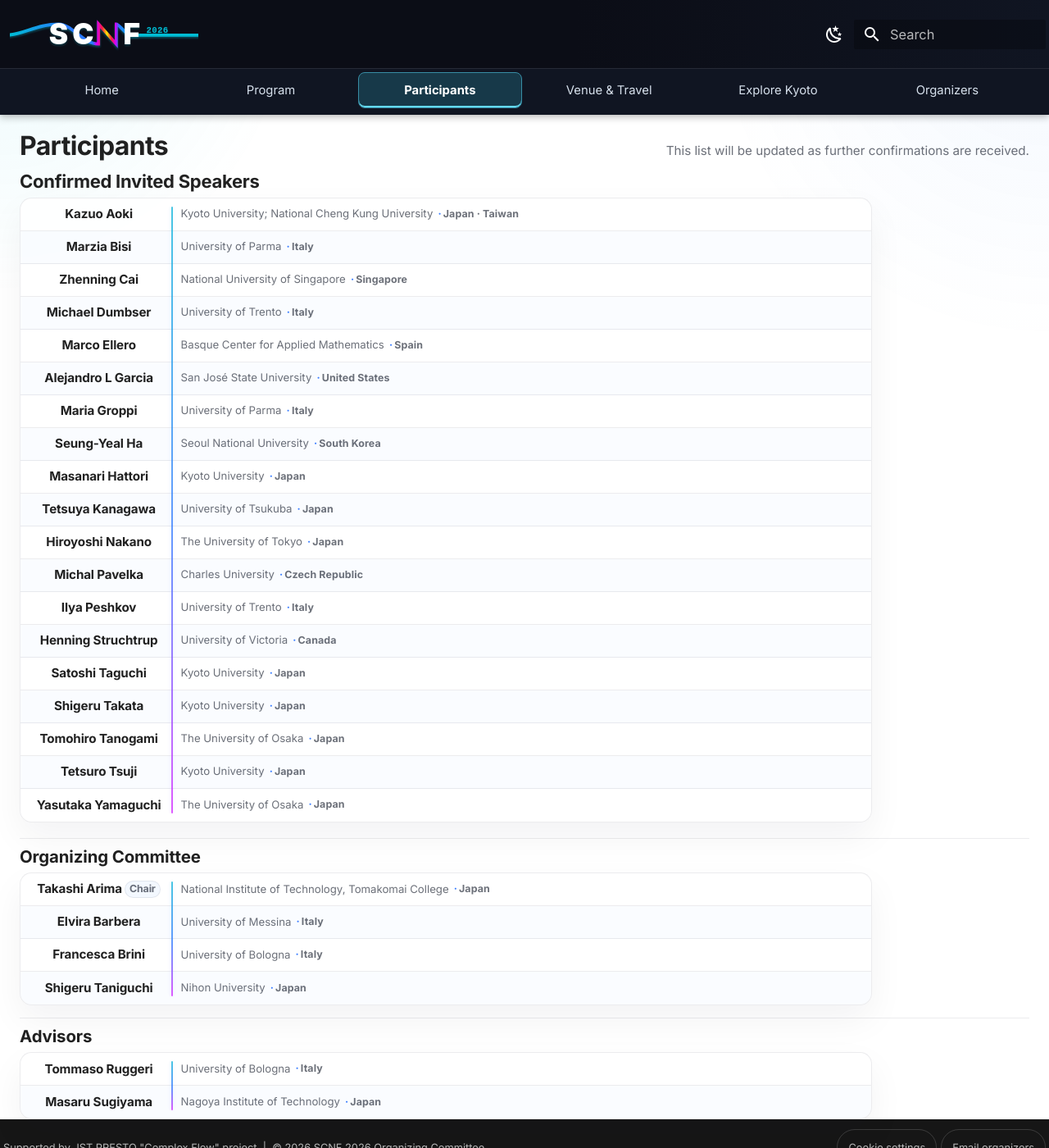
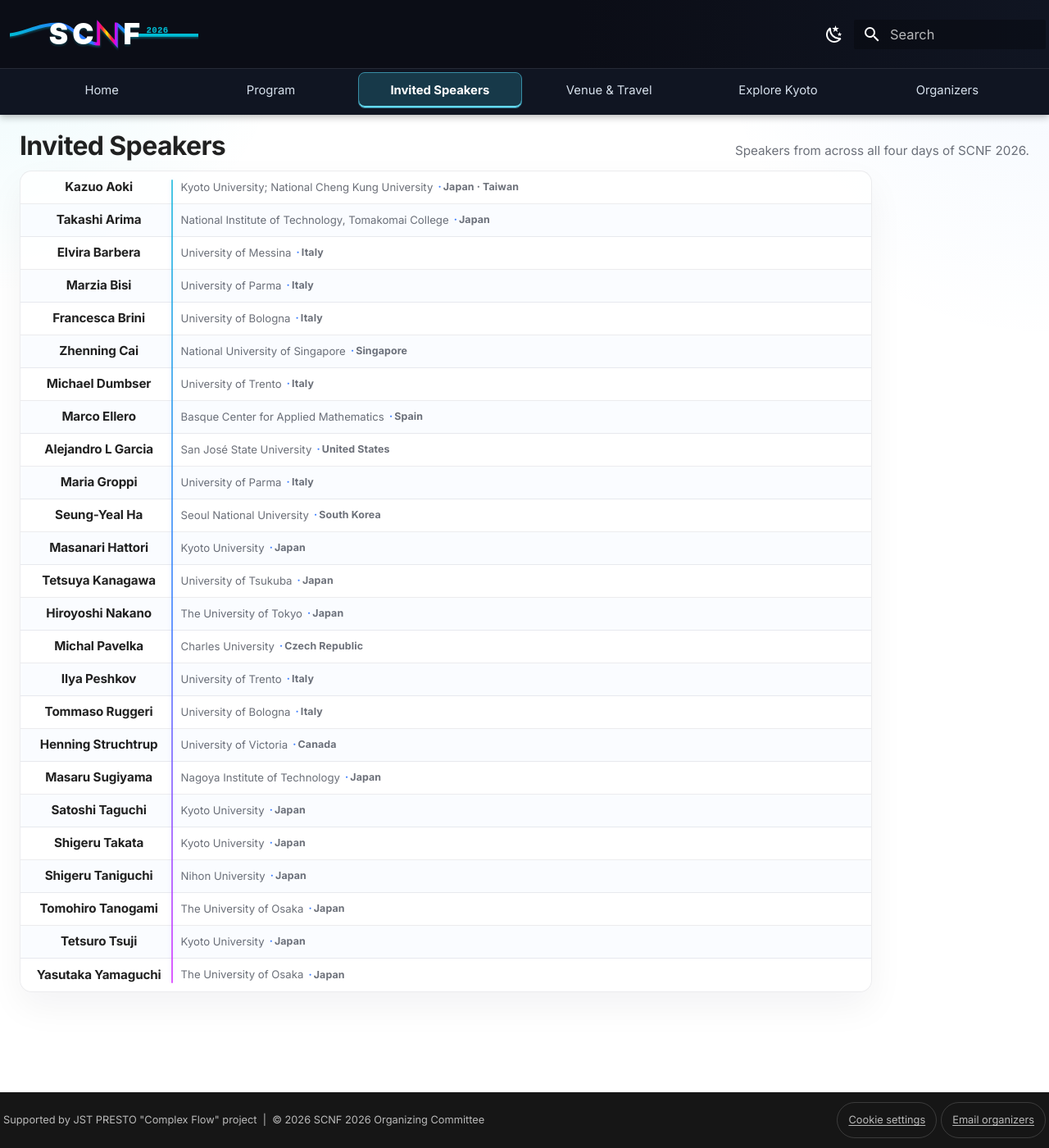
Before and after one commit to SCNF2026/scnf2026.github.io, an MkDocs documentation site: the page built from docs/participants.md, in a window 1280 px wide and 1400 px high. Shown: the whole window at 82% size. Built offline with MkDocs 1.6.1 and Material for MkDocs 9.7.7, drawn with Linux system fonts in a browser that asks for light colours.

Commit message:
20261014-3

```diff
--- a/docs/participants.md
+++ b/docs/participants.md
@@ -1,138 +1,118 @@
 ---
+title: "Invited Speakers"
+description: "Invited speakers from across all four days of SCNF 2026."
 hide:
   - toc
 ---
 
 <header class="participants-title-row" markdown>
 
-# Participants { #participants .no-permalink }
+# Invited Speakers { #participants .no-permalink }
 
-  <p class="page-lead page-lead--compact">This list will be updated as further confirmations are received.</p>
+  <p class="page-lead page-lead--compact">Speakers from across all four days of SCNF 2026.</p>
 </header>
 
-<section class="people-section" aria-labelledby="confirmed-invited-speakers">
-  <div class="people-section__header">
-    <h2 id="confirmed-invited-speakers">Confirmed Invited Speakers</h2>
-  </div>
-
+<section id="confirmed-invited-speakers" class="people-section" aria-labelledby="participants">
   <ul class="people-grid people-grid--compact" role="list">
     <li class="person-card person-card--multi-affiliation">
-      <h3 id="kazuo-aoki" class="person-card__name">Kazuo Aoki</h3>
+      <h2 id="kazuo-aoki" class="person-card__name">Kazuo Aoki</h2>
       <p class="person-card__meta"><span class="person-card__affiliation">Kyoto University; National Cheng Kung University</span> <small class="person-card__country">Japan · Taiwan</small></p>
     </li>
     <li class="person-card">
-      <h3 id="marzia-bisi" class="person-card__name">Marzia Bisi</h3>
+      <h2 id="takashi-arima" class="person-card__name">Takashi Arima</h2>
+      <p class="person-card__meta"><span class="person-card__affiliation">National Institute of Technology, Tomakomai College</span> <small class="person-card__country">Japan</small></p>
+    </li>
+    <li class="person-card">
+      <h2 id="elvira-barbera" class="person-card__name">Elvira Barbera</h2>
+      <p class="person-card__meta"><span class="person-card__affiliation">University of Messina</span> <small class="person-card__country">Italy</small></p>
+    </li>
+    <li class="person-card">
+      <h2 id="marzia-bisi" class="person-card__name">Marzia Bisi</h2>
       <p class="person-card__meta"><span class="person-card__affiliation">University of Parma</span> <small class="person-card__country">Italy</small></p>
     </li>
     <li class="person-card">
-      <h3 id="zhenning-cai" class="person-card__name">Zhenning Cai</h3>
+      <h2 id="francesca-brini" class="person-card__name">Francesca Brini</h2>
+      <p class="person-card__meta"><span class="person-card__affiliation">University of Bologna</span> <small class="person-card__country">Italy</small></p>
+    </li>
+    <li class="person-card">
+      <h2 id="zhenning-cai" class="person-card__name">Zhenning Cai</h2>
       <p class="person-card__meta"><span class="person-card__affiliation">National University of Singapore</span> <small class="person-card__country">Singapore</small></p>
     </li>
     <li class="person-card">
-      <h3 id="michael-dumbser" class="person-card__name">Michael Dumbser</h3>
+      <h2 id="michael-dumbser" class="person-card__name">Michael Dumbser</h2>
       <p class="person-card__meta"><span class="person-card__affiliation">University of Trento</span> <small class="person-card__country">Italy</small></p>
     </li>
     <li class="person-card">
-      <h3 id="marco-ellero" class="person-card__name">Marco Ellero</h3>
+      <h2 id="marco-ellero" class="person-card__name">Marco Ellero</h2>
       <p class="person-card__meta"><span class="person-card__affiliation">Basque Center for Applied Mathematics</span> <small class="person-card__country">Spain</small></p>
     </li>
     <li class="person-card">
-      <h3 id="alejandro-l-garcia" class="person-card__name">Alejandro L Garcia</h3>
+      <h2 id="alejandro-l-garcia" class="person-card__name">Alejandro L Garcia</h2>
       <p class="person-card__meta"><span class="person-card__affiliation">San José State University</span> <small class="person-card__country">United States</small></p>
     </li>
     <li class="person-card">
-      <h3 id="maria-groppi" class="person-card__name">Maria Groppi</h3>
+      <h2 id="maria-groppi" class="person-card__name">Maria Groppi</h2>
       <p class="person-card__meta"><span class="person-card__affiliation">University of Parma</span> <small class="person-card__country">Italy</small></p>
     </li>
     <li class="person-card">
-      <h3 id="seung-yeal-ha" class="person-card__name">Seung-Yeal Ha</h3>
+      <h2 id="seung-yeal-ha" class="person-card__name">Seung-Yeal Ha</h2>
       <p class="person-card__meta"><span class="person-card__affiliation">Seoul National University</span> <small class="person-card__country">South Korea</small></p>
     </li>
     <li class="person-card">
-      <h3 id="masanari-hattori" class="person-card__name">Masanari Hattori</h3>
+      <h2 id="masanari-hattori" class="person-card__name">Masanari Hattori</h2>
       <p class="person-card__meta"><span class="person-card__affiliation">Kyoto University</span> <small class="person-card__country">Japan</small></p>
     </li>
     <li class="person-card">
-      <h3 id="tetsuya-kanagawa" class="person-card__name">Tetsuya Kanagawa</h3>
+      <h2 id="tetsuya-kanagawa" class="person-card__name">Tetsuya Kanagawa</h2>
       <p class="person-card__meta"><span class="person-card__affiliation">University of Tsukuba</span> <small class="person-card__country">Japan</small></p>
     </li>
     <li class="person-card">
-      <h3 id="hiroyoshi-nakano" class="person-card__name">Hiroyoshi Nakano</h3>
+      <h2 id="hiroyoshi-nakano" class="person-card__name">Hiroyoshi Nakano</h2>
       <p class="person-card__meta"><span class="person-card__affiliation">The University of Tokyo</span> <small class="person-card__country">Japan</small></p>
     </li>
     <li class="person-card">
-      <h3 id="michal-pavelka" class="person-card__name">Michal Pavelka</h3>
+      <h2 id="michal-pavelka" class="person-card__name">Michal Pavelka</h2>
       <p class="person-card__meta"><span class="person-card__affiliation">Charles University</span> <small class="person-card__country">Czech Republic</small></p>
     </li>
     <li class="person-card">
-      <h3 id="ilya-peshkov" class="person-card__name">Ilya Peshkov</h3>
+      <h2 id="ilya-peshkov" class="person-card__name">Ilya Peshkov</h2>
       <p class="person-card__meta"><span class="person-card__affiliation">University of Trento</span> <small class="person-card__country">Italy</small></p>
     </li>
     <li class="person-card">
-      <h3 id="henning-struchtrup" class="person-card__name">Henning Struchtrup</h3>
+      <h2 id="tommaso-ruggeri" class="person-card__name">Tommaso Ruggeri</h2>
+      <p class="person-card__meta"><span class="person-card__affiliation">University of Bologna</span> <small class="person-card__country">Italy</small></p>
+    </li>
+    <li class="person-card">
+      <h2 id="henning-struchtrup" class="person-card__name">Henning Struchtrup</h2>
       <p class="person-card__meta"><span class="person-card__affiliation">University of Victoria</span> <small class="person-card__country">Canada</small></p>
     </li>
     <li class="person-card">
-      <h3 id="satoshi-taguchi" class="person-card__name">Satoshi Taguchi</h3>
+      <h2 id="masaru-sugiyama" class="person-card__name">Masaru Sugiyama</h2>
+      <p class="person-card__meta"><span class="person-card__affiliation">Nagoya Institute of Technology</span> <small class="person-card__country">Japan</small></p>
+    </li>
+    <li class="person-card">
+      <h2 id="satoshi-taguchi" class="person-card__name">Satoshi Taguchi</h2>
       <p class="person-card__meta"><span class="person-card__affiliation">Kyoto University</span> <small class="person-card__country">Japan</small></p>
     </li>
     <li class="person-card">
-      <h3 id="shigeru-takata" class="person-card__name">Shigeru Takata</h3>
+      <h2 id="shigeru-takata" class="person-card__name">Shigeru Takata</h2>
       <p class="person-card__meta"><span class="person-card__affiliation">Kyoto University</span> <small class="person-card__country">Japan</small></p>
     </li>
     <li class="person-card">
-      <h3 id="tomohiro-tanogami" class="person-card__name">Tomohiro Tanogami</h3>
+      <h2 id="shigeru-taniguchi" class="person-card__name">Shigeru Taniguchi</h2>
+      <p class="person-card__meta"><span class="person-card__affiliation">Nihon University</span> <small class="person-card__country">Japan</small></p>
+    </li>
+    <li class="person-card">
+      <h2 id="tomohiro-tanogami" class="person-card__name">Tomohiro Tanogami</h2>
       <p class="person-card__meta"><span class="person-card__affiliation">The University of Osaka</span> <small class="person-card__country">Japan</small></p>
     </li>
     <li class="person-card">
-      <h3 id="tetsuro-tsuji" class="person-card__name">Tetsuro Tsuji</h3>
+      <h2 id="tetsuro-tsuji" class="person-card__name">Tetsuro Tsuji</h2>
       <p class="person-card__meta"><span class="person-card__affiliation">Kyoto University</span> <small class="person-card__country">Japan</small></p>
     </li>
     <li class="person-card">
-      <h3 id="yasutaka-yamaguchi" class="person-card__name">Yasutaka Yamaguchi</h3>
+      <h2 id="yasutaka-yamaguchi" class="person-card__name">Yasutaka Yamaguchi</h2>
       <p class="person-card__meta"><span class="person-card__affiliation">The University of Osaka</span> <small class="person-card__country">Japan</small></p>
     </li>
   </ul>
 </section>
-
-<section class="people-section people-section--secondary" aria-labelledby="organizing-committee">
-  <div class="people-section__header">
-    <h2 id="organizing-committee">Organizing Committee</h2>
-  </div>
-
-  <ul class="people-grid people-grid--compact" role="list">
-    <li class="person-card">
-      <h3 id="takashi-arima" class="person-card__name">Takashi Arima <span class="person-card__role">Chair</span></h3>
-      <p class="person-card__meta"><span class="person-card__affiliation">National Institute of Technology, Tomakomai College</span> <small class="person-card__country">Japan</small></p>
-    </li>
-    <li class="person-card">
-      <h3 id="elvira-barbera" class="person-card__name">Elvira Barbera</h3>
-      <p class="person-card__meta"><span class="person-card__affiliation">University of Messina</span> <small class="person-card__country">Italy</small></p>
-    </li>
-    <li class="person-card">
-      <h3 id="francesca-brini" class="person-card__name">Francesca Brini</h3>
-      <p class="person-card__meta"><span class="person-card__affiliation">University of Bologna</span> <small class="person-card__country">Italy</small></p>
-    </li>
-    <li class="person-card">
-      <h3 id="shigeru-taniguchi" class="person-card__name">Shigeru Taniguchi</h3>
-      <p class="person-card__meta"><span class="person-card__affiliation">Nihon University</span> <small class="person-card__country">Japan</small></p>
-    </li>
-  </ul>
-</section>
-
-<section class="people-section people-section--secondary" aria-labelledby="advisors">
-  <div class="people-section__header">
-    <h2 id="advisors">Advisors</h2>
-  </div>
-
-  <ul class="people-grid people-grid--compact" role="list">
-    <li class="person-card">
-      <h3 id="tommaso-ruggeri" class="person-card__name">Tommaso Ruggeri</h3>
-      <p class="person-card__meta"><span class="person-card__affiliation">University of Bologna</span> <small class="person-card__country">Italy</small></p>
-    </li>
-    <li class="person-card">
-      <h3 id="masaru-sugiyama" class="person-card__name">Masaru Sugiyama</h3>
-      <p class="person-card__meta"><span class="person-card__affiliation">Nagoya Institute of Technology</span> <small class="person-card__country">Japan</small></p>
-    </li>
-  </ul>
-</section>
--- a/docs/stylesheets/extra.css
+++ b/docs/stylesheets/extra.css
@@ -407,6 +407,56 @@ body {
   font-weight: 400;
 }
 
+.hero .hero-format-lead {
+  margin: 0.85rem 0 0;
+  font-size: 0.82rem;
+  line-height: 1.6;
+}
+
+.hero .scnf-workshop-format {
+  display: grid;
+  grid-template-columns: repeat(2, minmax(0, 1fr));
+  gap: 1.4rem;
+  margin: 0.85rem 0 1rem;
+}
+
+.scnf-workshop-format > div {
+  min-width: 0;
+  padding-top: 0.65rem;
+  border-top: 1px solid var(--scnf-border);
+}
+
+.hero .scnf-workshop-format dt {
+  display: flex;
+  flex-wrap: wrap;
+  align-items: baseline;
+  gap: 0.15rem 0.6rem;
+  margin: 0;
+  font-size: 0.84rem;
+  font-weight: 650;
+  line-height: 1.5;
+}
+
+.scnf-workshop-format dt > span {
+  color: var(--scnf-muted);
+  font-size: 0.7rem;
+  font-weight: 400;
+}
+
+.hero .scnf-workshop-format dd {
+  margin: 0.35rem 0 0;
+  font-size: 0.78rem;
+  line-height: 1.65;
+}
+
+.hero .hero-remembrance {
+  max-width: 90ch;
+  margin: 0 0 1rem;
+  color: var(--scnf-muted);
+  font-size: 0.76rem;
+  line-height: 1.65;
+}
+
 .md-typeset .hero-participation {
   margin: 0.7rem 0 0;
   color: var(--scnf-muted);
@@ -1215,6 +1265,11 @@ body {
     margin-top: 0.1rem;
   }
 
+  .hero .scnf-workshop-format {
+    grid-template-columns: 1fr;
+    gap: 0.85rem;
+  }
+
   .scnf-theme-grid {
     grid-template-columns: 1fr;
     gap: 1rem;
--- a/mkdocs.yml
+++ b/mkdocs.yml
@@ -84,7 +84,7 @@ markdown_extensions:
       emoji_generator: !!python/name:material.extensions.emoji.to_svg
 
 extra_css:
-  - "stylesheets/extra.css?v=20261014-nav-six"
+  - "stylesheets/extra.css?v=20261014-home-format"
 
 # Preserve the Open Day source while temporarily omitting it from the site.
 exclude_docs: |
@@ -93,7 +93,7 @@ exclude_docs: |
 nav:
   - Home: index.md
   - Program: program.md
-  - Participants: participants.md
+  - Invited Speakers: participants.md
   - Venue & Travel: venue.md
   - Explore Kyoto: explore-kyoto.md
   - Organizers: organizers.md
```
Also changed, not shown: docs/index.md (+16 -1 lines), docs/program.md (+15 -4 lines).
